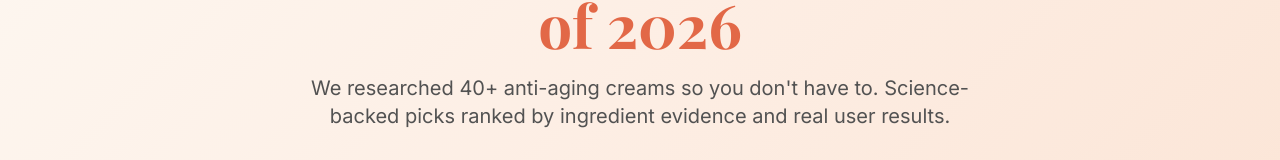
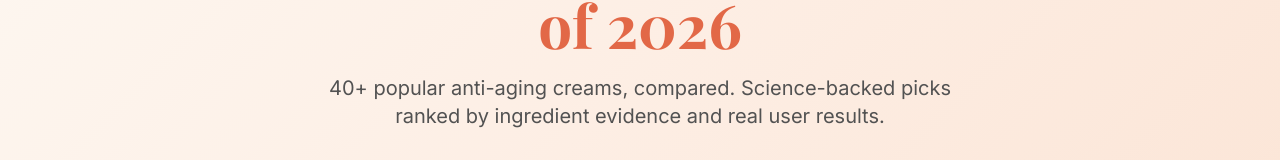
Before and after one commit to claudeemail6021-alt/bestwrinklereducers, a Next.js app: page / in a window 1280 px wide. Shown: the part 279-439 px from the top of the page. Built offline with nearby package versions, Linux system fonts and the light colour scheme; no server answers; a web font is replaced by a local one.

Commit message:
🔧 Final fix: remove 'We researched 40+' claim

```diff
--- a/src/app/page.tsx
+++ b/src/app/page.tsx
@@ -110,7 +110,7 @@ export default function HomePage() {
             <span className="text-blush-500">of 2026</span>
           </h1>
           <p className="text-lg md:text-xl text-neutral-600 max-w-2xl mx-auto mb-8 leading-relaxed">
-            We researched 40+ anti-aging creams so you don&apos;t have to.
+            40+ popular anti-aging creams, compared.
             Science-backed picks ranked by ingredient evidence and real user results.
           </p>
           <div className="flex flex-col sm:flex-row gap-4 justify-center">
```
